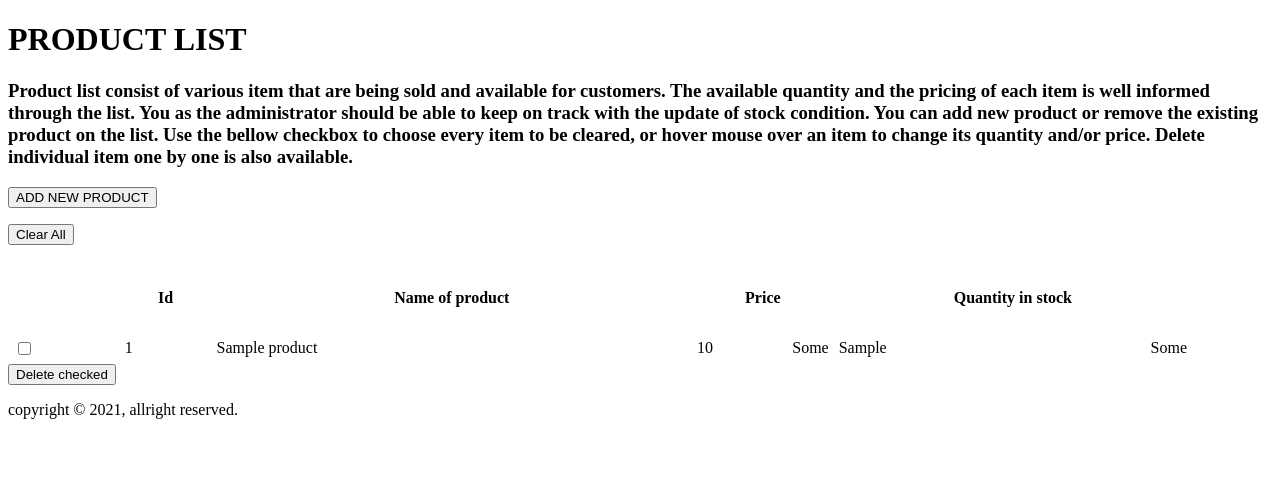
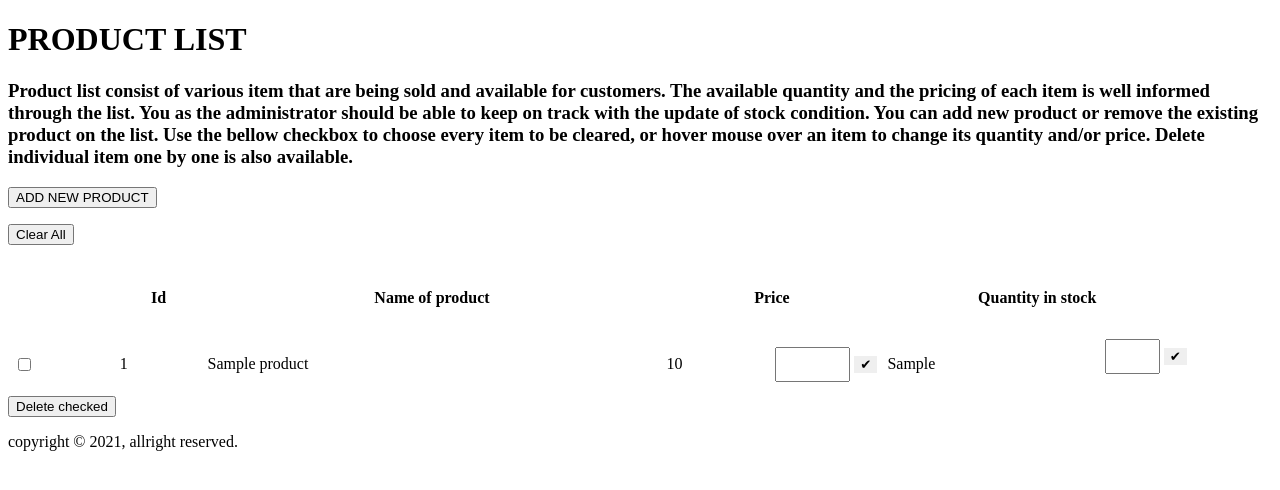
Before and after one commit to wedaZXCV/php-simple-oop, a PHP site: page /our_shop/product.php in a window 1280 px wide. Shown: the part 26-516 px from the top of the page. Run offline with PHP 8.4, Linux system fonts and the light colour scheme; tables that the repository leaves empty or names only in its code hold one stand-in row (values such as "Sample post").

Commit message:
modify price qtt initial

```diff
--- /dev/null
+++ b/our_shop/functions/modify.php
@@ -0,0 +1,6 @@
+<?php
+echo "you has arrived at modify.php file";
+
+
+
+?>
--- a/our_shop/includes/productPage.inc.php
+++ b/our_shop/includes/productPage.inc.php
@@ -195,10 +195,20 @@ class ProductPage{
             <td>".$row["name"]."</td>
 
             <td>".$row["price"]."</td>
-            <td class=\"modifier\">Some</td>
+            <td class=\"modifier-price\">
+              <form action=\"functions/modify.php\" method=\"POST\">
+                <input type=\"number\" name=\"priceMod\" min=0 class=\"numModifier priceMod\">
+                <button type=\"submit\" class=\"confirmModifier\">&#10004;</button>
+              </form>
+            </td>
 
             <td class=\"quantity-td\">".$row["qtt"]."</td>
-            <td class=\"modifier\">Some</td>
+            <td class=\"modifier-qtt\">
+              <form action=\"functions/modify.php\" method=\"POST\">
+                <input type=\"number\" name=\"qttMod\" min=0 class=\"numModifier qttMod\">
+                <button type=\"submit\" class=\"confirmModifier\">&#10004;</button>
+              </form>
+            </td>
 
             <td class=\"one-delete-td\">
               <button type=\"submit\" class=\"one-delete-btn\" name=\"one\" value=\"".$row["id"]."\">DELETE</button>
--- a/our_shop/style/product.css
+++ b/our_shop/style/product.css
@@ -19,12 +19,43 @@
   border: 0px solid #ffffff;
 }
 
-.item-table .modifier{
+.item-table .modifier-price{
   text-align: right;
-  width: 30px;
+  width: 120px;
 }
 
+.item-table .modifier-qtt{
+  text-align: right;
+  width: 90px;
+
+}
+
+.item-table .priceMod{
+  display: inline-block;
+  height: 35px;
+  width: 75px;
+}
+
+.item-table .qttMod{
+  display: inline-block;
+  height: 35px;
+  width: 55px;
+}
+
+/*number input arrows, not available for price input*/
+input.priceMod::-webkit-outer-spin-button,
+input.priceMod::-webkit-inner-spin-button{
+  -webkit-appearance: none;
+  margin: 0;
+}
+
+input.priceMod[type=number]{
+  -moz-appearance: textfield;
+}
+
+
 /*the animation start from here to bellow*/
+/*delete one item animation*/
 .one-delete-td{
   /*animation needs*/
   display: none;
@@ -56,3 +87,18 @@
     opacity: 0;
   }
 }
+/*END of delete one item animation*/
+
+.item-table .confirmModifier{
+  display: inline-block;
+  border: none;
+  color: black;
+}
+
+.item-table .confirmModifier:hover{
+  color: yellowgreen;
+}
+
+.item-table .confirmModifier:active{
+  color: red;
+}
```
Also changed, not shown: shopping_web_progress.txt (+6 -1 lines).
